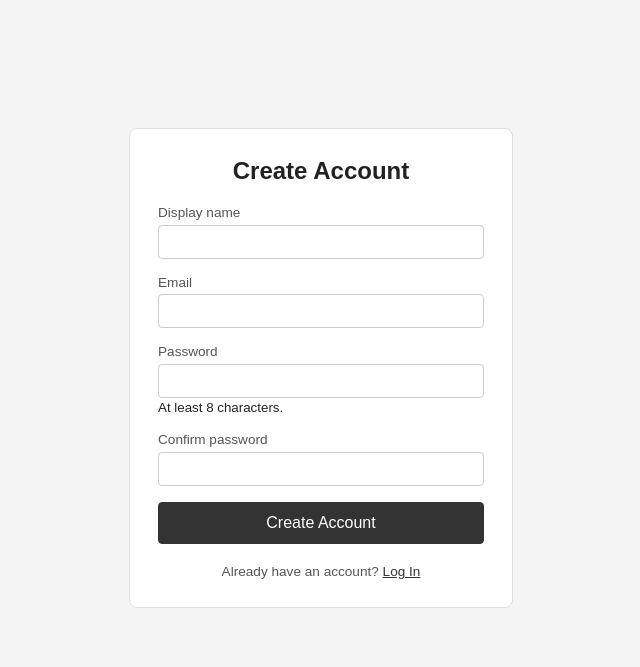
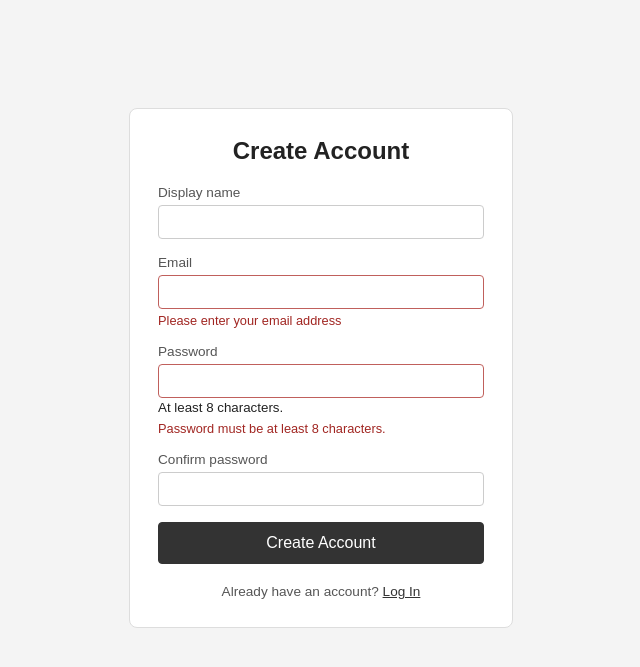
Before and after one commit to strg-ze/cmsc128-Lab1_CRUD_tipon, a Flask app: page /register in a window 1280 px wide. Shown: the part 55-722 px from the top of the page, without its empty margins (319-959 px from the left). Run offline with Flask 3, Linux system fonts and the light colour scheme.

Commit message:
feat: add jinja templating to register.html

```diff
--- a/templates/register.html
+++ b/templates/register.html
@@ -10,32 +10,44 @@
             <div class="form-field">
                 <label for="display-name">Display name</label>
                 <input type="text" id="display-name" name="display-name"
-                    value=""
-                    class=""
+                    value="{{ form.display_name or ''}}"
+                    class="{{ 'has-error' if errors.display_name}}"
                     autocomplete="name" required>
-                    <!--error msg here-->
+                    {% if errors.display_name %}
+                        <p class="field-error">{{errors.display_name}}</p>
+                    {% endif %}
             </div>
 
             <div class="form-field">
                 <label for="email">Email</label>
                 <input type="email" id="email" name="email"
+                    value="{{ form.email or ''}}"
+                    class="{{ 'has-error' if errors.email}}"
                     autocomplete="email" required>
-                    <!--error msg here-->
+                    {% if errors.email %}
+                        <p class="field-error">{{errors.email}}</p>
+                    {% endif %}
             </div>
 
             <div class="form-field">
                 <label for="password">Password</label>
                 <input type="password" id="password" name="password"
+                    class="{{ 'has-error' if errors.password}}"
                     autocomplete="new-password" required>
                 <small class="field-hont">At least 8 characters.</small>
-                    <!--error msg here-->
+                    {% if errors.password %}
+                        <p class="field-error">{{errors.password}}</p>
+                    {% endif %}
             </div>
 
             <div class="form-field">
                 <label for="confirm-password">Confirm password</label>
                 <input type="confirm-password" id="confirm-password" name="confirm-password"
+                    class="{{ 'has-error' if errors.confirm}}"
                     autocomplete="new-password" required>
-                    <!--error msg here-->
+                    {% if errors.confirm %}
+                        <p class="field-error">{{errors.confirm}}</p>
+                    {% endif %}
             </div>
 
             <button type="submit" class="btn-submit">Create Account</button>
```
